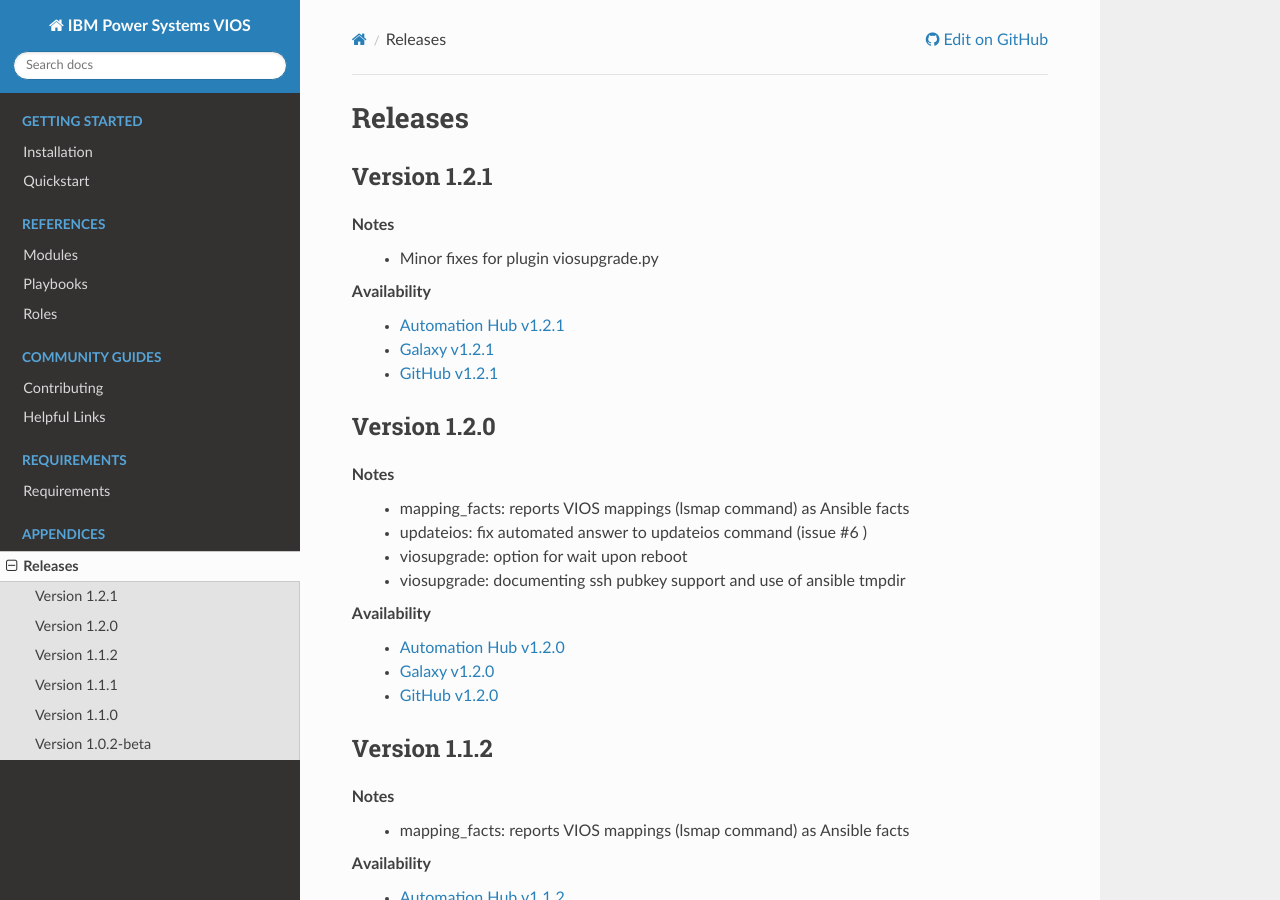
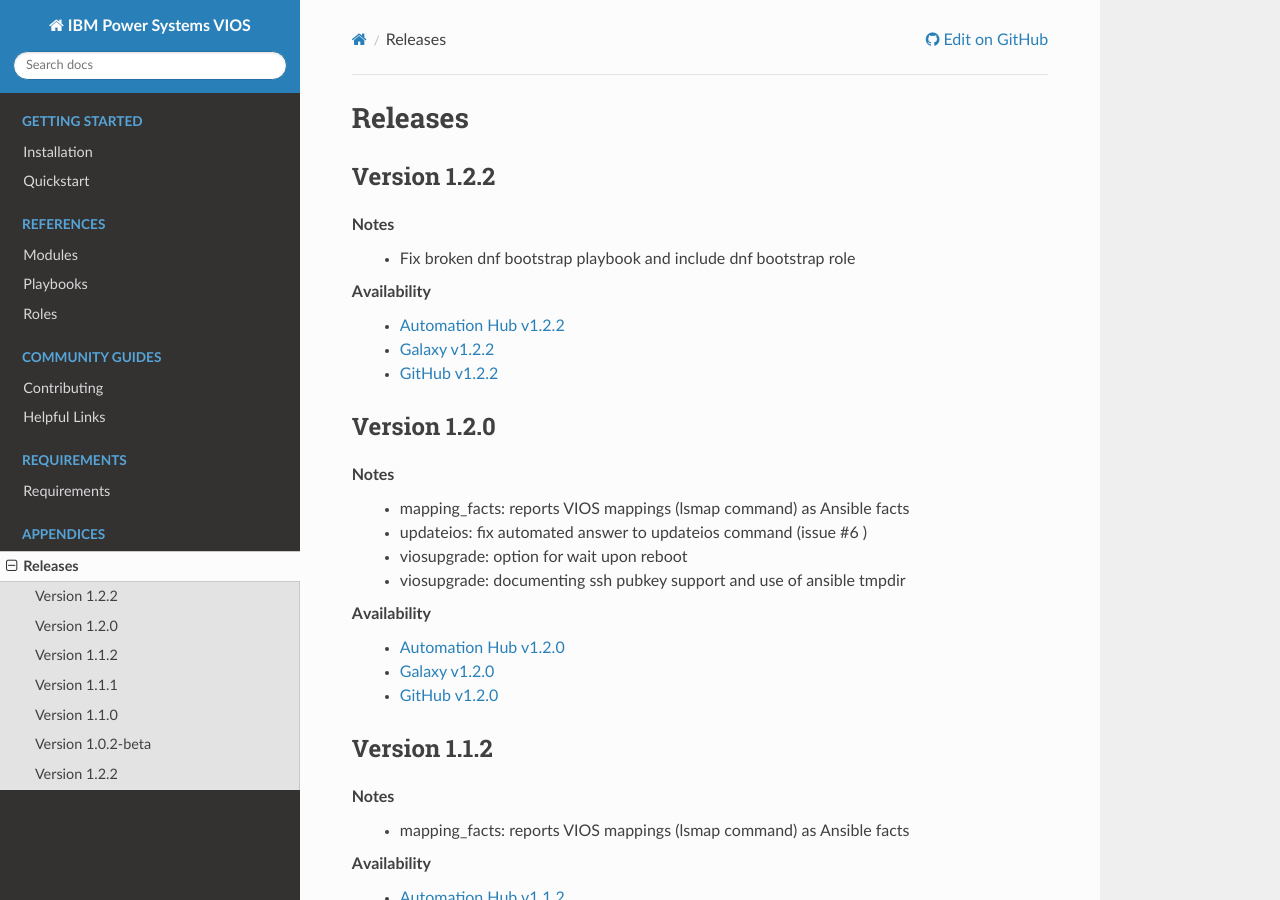
Before and after one commit to IBM/ansible-power-vios, a Sphinx documentation site: the page built from docs/source/release_notes.rst, in a window 1280 px wide and 900 px high. Built offline with Sphinx 7.4.7 and the Read the Docs theme 2.0.0, drawn with Linux system fonts in a browser that asks for light colours; some of the changed text lies outside the part shown.

Commit message:
VIOS Release 1.2.2

```diff
--- a/docs/source/release_notes.rst
+++ b/docs/source/release_notes.rst
@@ -5,24 +5,24 @@
 Releases
 ========
 
-Version 1.2.1
+Version 1.2.2
 -------------
 Notes
-  * Minor fixes for plugin viosupgrade.py
+  * Fix broken dnf bootstrap playbook and include dnf bootstrap role
 
 Availability
-  * `Automation Hub v1.2.1`_
-  * `Galaxy v1.2.1`_
-  * `GitHub v1.2.1`_
+  * `Automation Hub v1.2.2`_
+  * `Galaxy v1.2.2`_
+  * `GitHub v1.2.2`_
 
-.. _Automation Hub v1.2.1:
+.. _Automation Hub v1.2.2:
    https://cloud.redhat.com/ansible/automation-hub/ibm/power_vios
 
-.. _Galaxy v1.2.1:
-   https://galaxy.ansible.com/download/ibm-power_vios-1.2.1.tar.gz
+.. _Galaxy v1.2.2:
+   https://galaxy.ansible.com/download/ibm-power_vios-1.2.2.tar.gz
 
-.. _GitHub v1.2.1:
-   https://github.com/IBM/ansible-power-vios/releases/download/v1.2.1/ibm-power_vios-1.2.1.tar.gz
+.. _GitHub v1.2.2:
+   https://github.com/IBM/ansible-power-vios/releases/download/v1.2.2/ibm-power_vios-1.2.2.tar.gz
 
 Version 1.2.0
 --------------
@@ -117,3 +117,19 @@
 
 .. _GitHub v1.0.2-beta:
    https://github.com/IBM/ansible-power-vios/releases/download/v1.0.2/ibm-power_vios-1.0.2-beta.tar.gz
+
+Version 1.2.2
+-------------
+Notes
+  * Fix broken bootstrap playbook, include new role for dnf bootstrap playbook
+  * which installs and updates dnf and python3 along with other dependencies
+
+Availability
+  * `Galaxy v1.2.2
+  * `GitHub v1.2.2
+
+.. _Galaxy v1.2.2:
+   https://galaxy.ansible.com/download/ibm-power_vios-1.2.2.tar.gz
+
+.. _GitHub v1.2.2
+   https://github.com/IBM/ansible-power-vios/releases/download/v1.2.2/ibm-power_vios-1.2.2.tar.gz
--- a/galaxy.yml
+++ b/galaxy.yml
@@ -7,7 +7,7 @@
 name: power_vios
 
 # The version of the collection.
-version: 1.2.1
+version: 1.2.2
 
 # Collection README file (relative to root path)
 readme: README.md
@@ -16,6 +16,7 @@
 # @nicks:irc/im.site#channel'
 authors:
 - Paul B. Finley (@pbfinley1911)
+- Nitish K Mishra (@nitismis)
 
 # Collection Description
 description: Ansible Content for IBM Power Systems - VIOS provides a collection of content used to manage and deploy Power Systems VIOS.
```
Also changed, not shown: README.md (+3 -0 lines), 2 other files.
